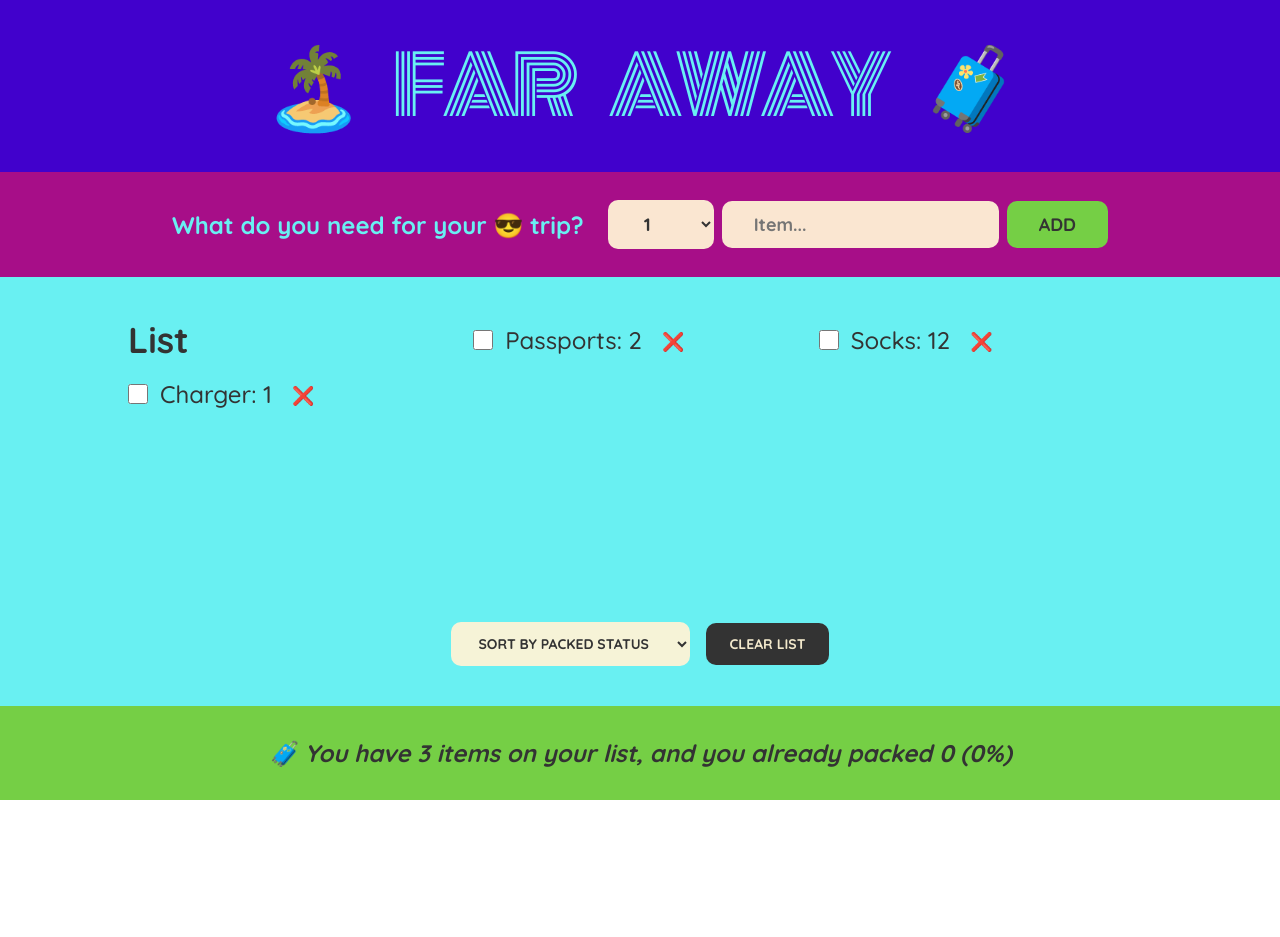
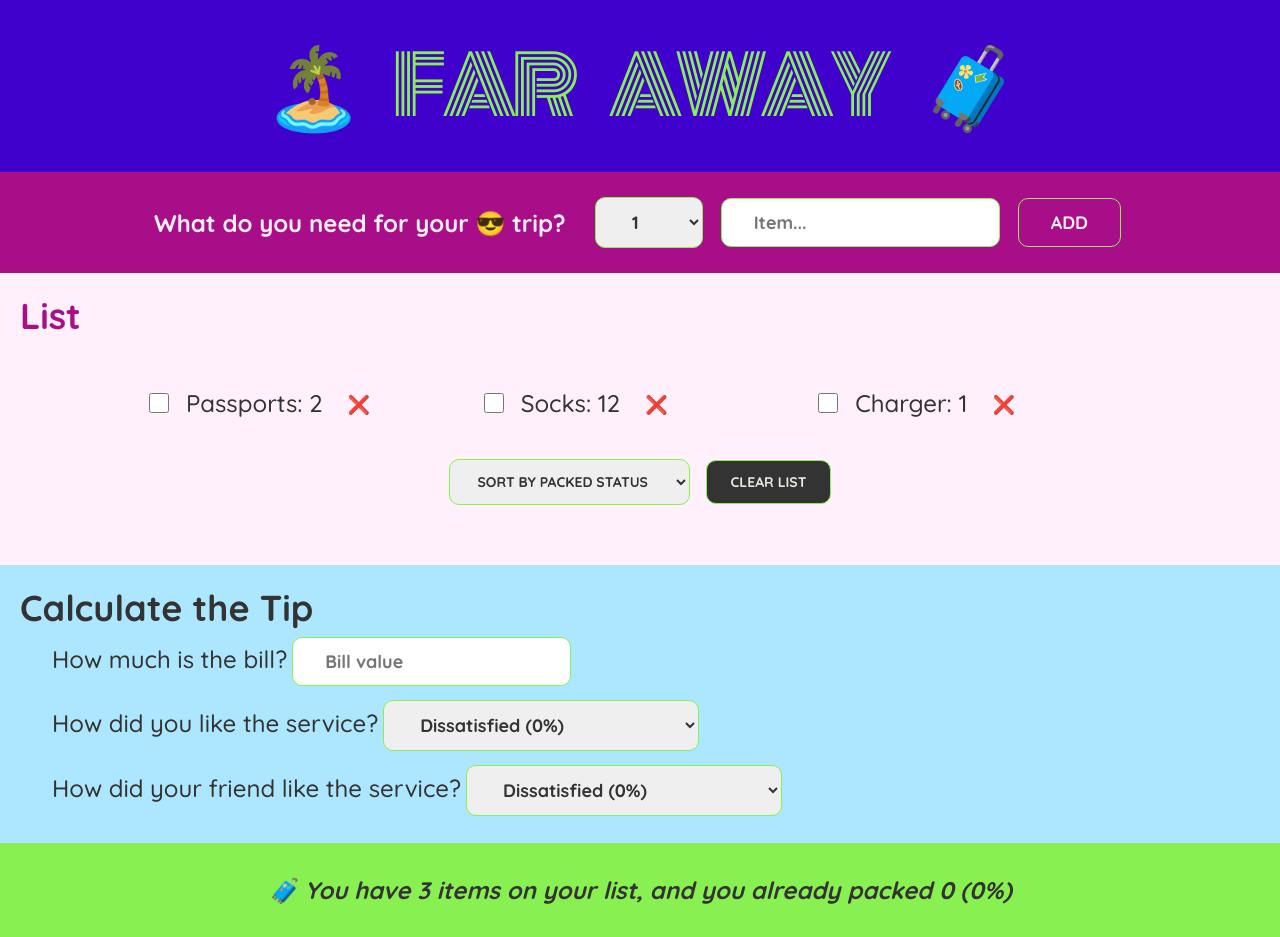
Before and after one commit to atenajoon/travel-list, a React (Create React App) app: page / in a window 1280 px wide. Before the commit the page ends 800 px from the top, so only its background shows below. Built offline with nearby package versions, Linux system fonts and the light colour scheme.

Commit message:
calculator added with new colors and style

```diff
--- a/src/components/App.js
+++ b/src/components/App.js
@@ -3,6 +3,7 @@ import Logo from './Logo';
 import PackingList from './PackingList';
 import Stats from './Stats';
 import Form from './Form';
+import TipCalculator from './TipCalculator';
 
 const initialItems = [
   { id: 1, description: 'Passports', quantity: 2, packed: false },
@@ -43,6 +44,7 @@ export default function App() {
         itemList={itemList}
         onClearList={handleClearList}
       />
+      <TipCalculator />
       <Stats itemList={itemList} />
     </div>
   );
--- a/src/components/Form.js
+++ b/src/components/Form.js
@@ -14,8 +14,11 @@ export default function Form({ onAddItem }) {
   }
 
   return (
-    <form className='add-form' onSubmit={handleSubmit}>
-      <h3> What do you need for your 😎 trip?</h3>
+    <form className='add-form section' onSubmit={handleSubmit}>
+      <h3 className='form-title section-title'>
+        {' '}
+        What do you need for your 😎 trip?
+      </h3>
       <select
         onChange={(e) => setQuantity(Number(e.target.value))}
         value={quantity}
--- a/src/components/Logo.js
+++ b/src/components/Logo.js
@@ -1,3 +1,3 @@
 export default function Logo() {
-  return <h1>🏝️ Far Away 🧳</h1>;
+  return <h1 className='logo-title'>🏝️ Far Away 🧳</h1>;
 }
--- a/src/components/PackingList.js
+++ b/src/components/PackingList.js
@@ -21,9 +21,10 @@ export default function PackingList({
       .sort((a, b) => Number(a.packed) - Number(b.packed));
 
   return (
+    <div className='section'>
+      <h2 className='list-title'>List</h2>
       <div className='list'>
         <ul>
-        <h2>List</h2>
           {sortedItems.map((item) => (
             <Item
               onDeleteItem={onDeleteItem}
@@ -42,5 +43,6 @@ export default function PackingList({
           <button onClick={onClearList}>Clear List</button>
         </div>
       </div>
+    </div>
   );
 }
--- /dev/null
+++ b/src/components/TipCalculator.jsx
@@ -0,0 +1,85 @@
+import { useState } from 'react';
+
+export default function TipCalculator() {
+  const [bill, setBill] = useState('');
+  const [percentage1, setPercentage1] = useState(0);
+  const [percentage2, setPercentage2] = useState(0);
+
+  const tip = bill * ((percentage1 + percentage2) / 2 / 100);
+  function handleReset() {
+    setBill('');
+    setPercentage1(0);
+    setPercentage2(0);
+  }
+  return (
+    <div className='section calculator'>
+      <h2>Calculate the Tip</h2>
+      <div>
+        <BillInput bill={bill} onSetBill={setBill} />
+        <SelectPercentage percentage={percentage1} onSelect={setPercentage1}>
+          How did you like the service?
+        </SelectPercentage>
+        <SelectPercentage percentage={percentage2} onSelect={setPercentage2}>
+          How did your friend like the service?
+        </SelectPercentage>
+        {bill > 0 && (
+          <div className='calculator-output'>
+            <Output bill={bill} tip={tip} />
+            <Reset onReset={handleReset} />
+          </div>
+        )}
+      </div>
+    </div>
+  );
+}
+
+function BillInput({ bill, onSetBill }) {
+  return (
+    <div className='section-content'>
+      <label>
+        {' '}
+        How much is the bill?
+        <input
+          name='bill'
+          type='text'
+          placeholder='Bill value'
+          value={bill}
+          onChange={(e) => onSetBill(Number(e.target.value))}
+        />
+      </label>
+    </div>
+  );
+}
+
+function SelectPercentage({ percentage, onSelect, children }) {
+  return (
+    <div className='section-content'>
+      <label>{children}</label>
+      <select
+        value={percentage}
+        onChange={(e) => onSelect(Number(e.target.value))}
+      >
+        <option value='0'>Dissatisfied (0%)</option>
+        <option value='5'>It was okay (5%)</option>
+        <option value='10'>It was good (10%)</option>
+        <option value='20'>Absolutely amazing! (20%)</option>
+      </select>
+    </div>
+  );
+}
+
+function Output({ bill, tip }) {
+  return (
+    <h3>
+      You pay {bill + tip} (${bill} + ${tip} tip)
+    </h3>
+  );
+}
+
+function Reset({ onReset }) {
+  return (
+    <div className=' actions'>
+      <button onClick={onReset}>Reset</button>
+    </div>
+  );
+}
--- a/src/index.css
+++ b/src/index.css
@@ -1,12 +1,18 @@
 @import url('https://fonts.googleapis.com/css2?family=Monoton&family=Quicksand:wght@500;700&display=swap');
 :root {
-  --primary-color: #4101cc;
-  --secondary-color: #a70e88;
+  --primary-color-1: #4101cc;
+  --secondary-color-1: #a70e88;
+  --bg-color-1: #fff0fc;
+
+  --primary-color-2: #ace6ff;
+  /* --secondary-color-2: #a70e88; */
+
   --text-color: #333;
   --background-color: #69f0f2;
   /* #51f0c6; */
-  --input-background-color: #fff4d6f0;
-  --complimantary-color: #75cf45;
+  --input-background-color: #f6f3ebf0;
+  --complimantary-color: rgb(124, 255, 203);
+  --complimentary-color-2: #88f151;
   --border-radius: 1rem;
 }
 * {
@@ -22,21 +28,27 @@ html {
 body {
   font-size: 2.4rem;
   font-family: sans-serif;
-  color: var(--background-color);
+  color: var(--text-color);
+  background-color: var(--bg-color-1);
   font-family: 'Quicksand';
   font-weight: 500;
 }
 
+.section {
+  padding: 2rem;
+}
 .app {
   width: 100%;
   height: 100vh;
   display: grid;
   grid-template-rows: auto auto 1fr auto;
 }
-
+.logo-title {
+  color: var(--complimentary-color-2);
+}
 h1 {
   text-align: center;
-  background-color: var(--primary-color);
+  background-color: var(--primary-color-1);
   font-family: 'Monoton';
   font-size: 8rem;
   text-transform: uppercase;
@@ -47,12 +59,15 @@ h1 {
 }
 
 .add-form {
-  background-color: var(--secondary-color);
-  padding: 2.8rem;
+  background-color: var(--secondary-color-1);
+  /* padding: 2.8rem; */
   display: flex;
   align-items: center;
   justify-content: center;
   gap: 0.8rem;
+}
+.add-form button {
+  color: var(--bg-color-1);
 }
 
 h3 {
@@ -63,11 +78,11 @@ h3 {
 button,
 select,
 input {
-  background-color: var(--input-background-color);
+  border: 1px solid var(--complimentary-color-2);
   color: var(--text-color);
   font-family: inherit;
-  border: none;
   border-radius: var(--border-radius);
+  margin: 0.5rem;
   padding: 1.2rem 3.2rem;
   font-weight: 700;
   font-size: 1.8rem;
@@ -76,11 +91,17 @@ input {
 
 .add-form button {
   text-transform: uppercase;
-  background-color: var(--complimantary-color);
+  background-color: var(--secondary-color-1);
 }
 
+.form-title {
+  color: var(--bg-color-1);
+}
+.section-content {
+  padding: 0.2rem 3.2rem;
+}
 .list {
-  background-color: var(--background-color);
+  /* background-color: var(--bg-color-1); */
   color: var(--text-color);
   padding: 4rem 0;
 
@@ -89,6 +110,9 @@ input {
   flex-direction: column;
   gap: 3.2rem;
   align-items: center;
+}
+.list-title {
+  color: var(--secondary-color-1);
 }
 
 .actions button,
@@ -125,7 +149,7 @@ input {
 input[type='checkbox'] {
   height: 2rem;
   width: 2rem;
-  accent-color: var(--secondary-color);
+  accent-color: var(--secondary-color-1);
 }
 
 .list li button {
@@ -137,8 +161,16 @@ input[type='checkbox'] {
   transform: translateY(2px);
 }
 
+.calculator {
+  background-color: var(--primary-color-2);
+}
+.calculator-output {
+  display: flex;
+  justify-content: center;
+  padding: 1.2rem;
+}
 .stats {
-  background-color: var(--complimantary-color);
+  background-color: var(--complimentary-color-2);
   color: var(--text-color);
   text-align: center;
   font-weight: 700;
```
Lines whose indentation alone changed are shown as unchanged.
